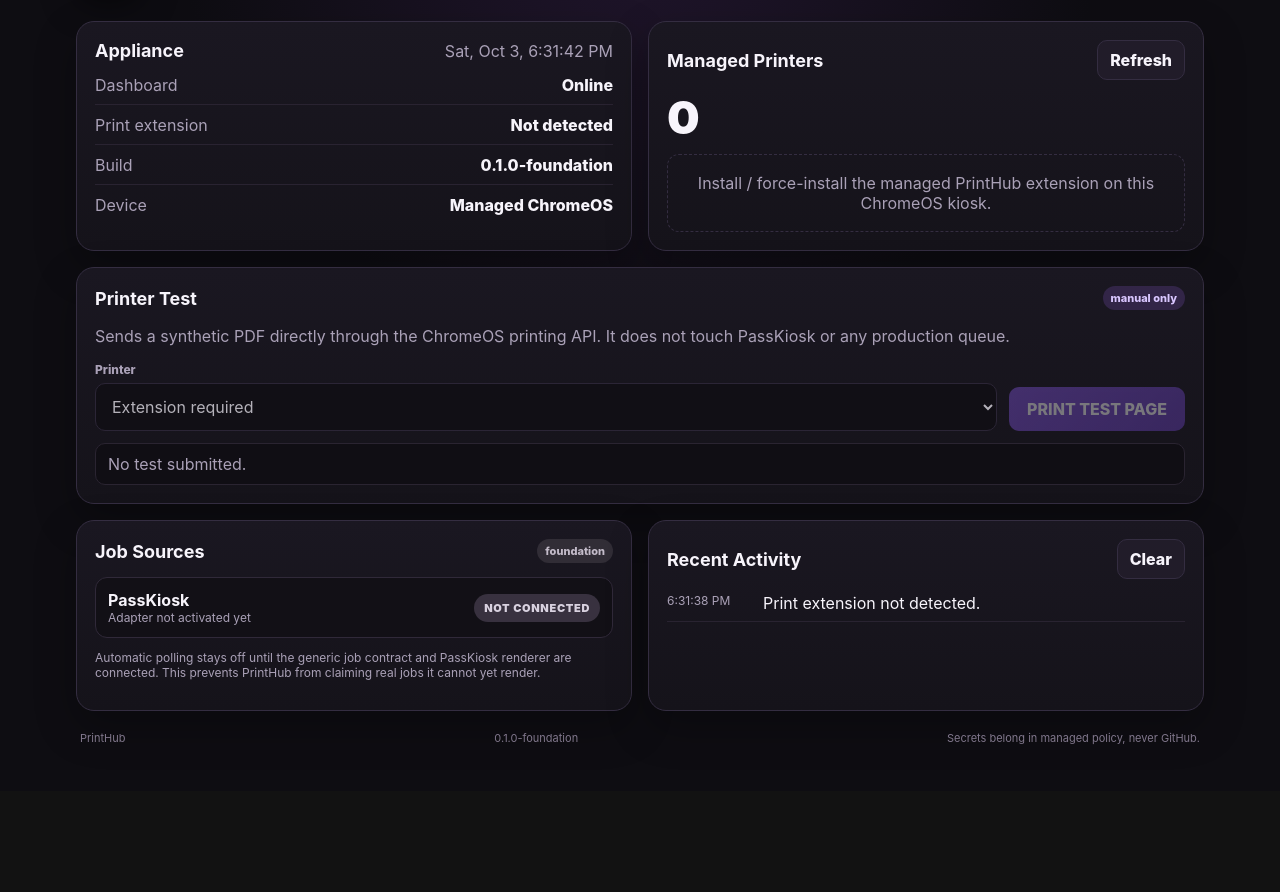
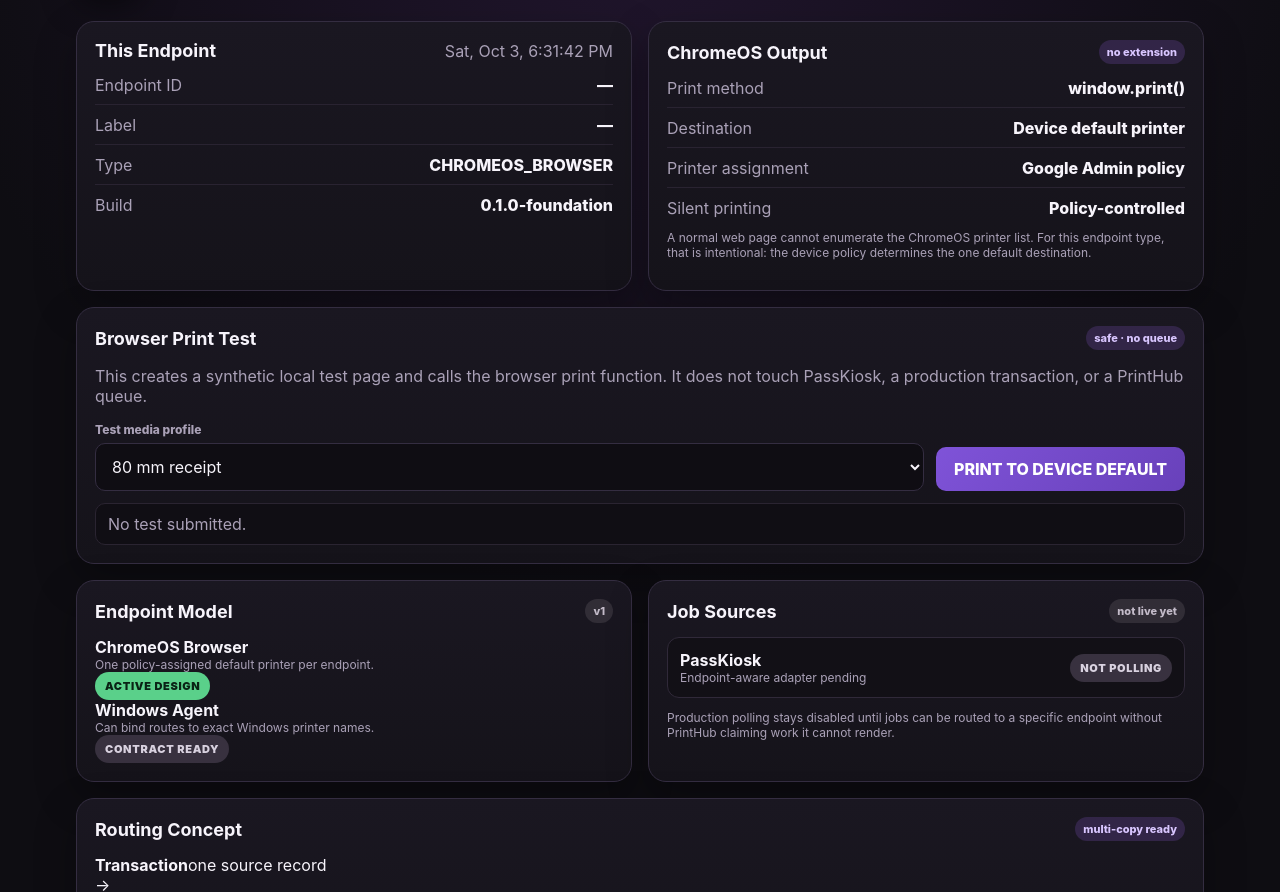
Before and after one commit to joe4816/printhub, a browser extension: page index.html in a window 1280 px wide. Shown: the part 117-1009 px from the top of the page. Before the commit the page ends 908 px from the top, so only its background shows below. Drawn offline with Linux system fonts and the light colour scheme.

Commit message:
Switch dashboard to no-extension endpoint mode

```diff
--- a/index.html
+++ b/index.html
@@ -16,9 +16,9 @@
     <header class="hero">
       <div class="mark">PH</div>
       <div>
-        <div class="eyebrow">CHROMEOS PRINT APPLIANCE</div>
+        <div class="eyebrow">SHARED PRINT ENDPOINT</div>
         <h1>PrintHub</h1>
-        <p>Shared local printing infrastructure for school workflows.</p>
+        <p>One routing layer for ChromeOS, Windows, and future print appliances.</p>
       </div>
       <div id="overallState" class="state state-warn">STARTING</div>
     </header>
@@ -26,62 +26,104 @@
     <section class="grid">
       <article class="card">
         <div class="card-head">
-          <h2>Appliance</h2>
+          <h2>This Endpoint</h2>
           <span id="clock" class="muted"></span>
         </div>
         <dl class="facts">
-          <div><dt>Dashboard</dt><dd id="dashboardState">Online</dd></div>
-          <div><dt>Print extension</dt><dd id="extensionState">Checking…</dd></div>
+          <div><dt>Endpoint ID</dt><dd id="endpointId">—</dd></div>
+          <div><dt>Label</dt><dd id="endpointLabel">—</dd></div>
+          <div><dt>Type</dt><dd id="endpointType">CHROMEOS_BROWSER</dd></div>
           <div><dt>Build</dt><dd id="buildVersion">—</dd></div>
-          <div><dt>Device</dt><dd id="deviceName">Managed ChromeOS</dd></div>
         </dl>
       </article>
 
       <article class="card">
         <div class="card-head">
-          <h2>Managed Printers</h2>
-          <button id="refreshPrinters" class="ghost" type="button">Refresh</button>
+          <h2>ChromeOS Output</h2>
+          <span class="badge">no extension</span>
         </div>
-        <div id="printerSummary" class="big-number">—</div>
-        <div id="printerList" class="printer-list">
-          <div class="empty">Waiting for the PrintHub extension.</div>
-        </div>
+        <dl class="facts">
+          <div><dt>Print method</dt><dd>window.print()</dd></div>
+          <div><dt>Destination</dt><dd>Device default printer</dd></div>
+          <div><dt>Printer assignment</dt><dd>Google Admin policy</dd></div>
+          <div><dt>Silent printing</dt><dd id="silentState">Policy-controlled</dd></div>
+        </dl>
+        <p class="muted small note">A normal web page cannot enumerate the ChromeOS printer list. For this endpoint type, that is intentional: the device policy determines the one default destination.</p>
       </article>
 
       <article class="card wide">
         <div class="card-head">
-          <h2>Printer Test</h2>
-          <span class="badge">manual only</span>
+          <h2>Browser Print Test</h2>
+          <span class="badge">safe · no queue</span>
         </div>
-        <p class="muted">Sends a synthetic PDF directly through the ChromeOS printing API. It does not touch PassKiosk or any production queue.</p>
+        <p class="muted">This creates a synthetic local test page and calls the browser print function. It does not touch PassKiosk, a production transaction, or a PrintHub queue.</p>
         <div class="test-row">
           <label>
-            <span>Printer</span>
-            <select id="testPrinter" disabled>
-              <option>Extension required</option>
+            <span>Test media profile</span>
+            <select id="testMedia">
+              <option value="80MM_RECEIPT">80 mm receipt</option>
+              <option value="LETTER_PORTRAIT">Letter portrait</option>
+              <option value="HALF_LETTER_LANDSCAPE">Half-letter landscape</option>
             </select>
           </label>
-          <button id="testPrint" class="primary" type="button" disabled>PRINT TEST PAGE</button>
+          <button id="testPrint" class="primary" type="button">PRINT TO DEVICE DEFAULT</button>
         </div>
         <div id="testResult" class="result muted">No test submitted.</div>
       </article>
 
       <article class="card">
         <div class="card-head">
+          <h2>Endpoint Model</h2>
+          <span class="badge badge-neutral">v1</span>
+        </div>
+        <div class="endpoint-row">
+          <div>
+            <strong>ChromeOS Browser</strong>
+            <div class="muted small">One policy-assigned default printer per endpoint.</div>
+          </div>
+          <span class="state state-ok">ACTIVE DESIGN</span>
+        </div>
+        <div class="endpoint-row">
+          <div>
+            <strong>Windows Agent</strong>
+            <div class="muted small">Can bind routes to exact Windows printer names.</div>
+          </div>
+          <span class="state state-idle">CONTRACT READY</span>
+        </div>
+      </article>
+
+      <article class="card">
+        <div class="card-head">
           <h2>Job Sources</h2>
-          <span class="badge badge-neutral">foundation</span>
+          <span class="badge badge-neutral">not live yet</span>
         </div>
         <div class="source-row">
           <div>
             <strong>PassKiosk</strong>
-            <div class="muted small">Adapter not activated yet</div>
+            <div class="muted small">Endpoint-aware adapter pending</div>
           </div>
-          <span class="state state-idle">NOT CONNECTED</span>
+          <span class="state state-idle">NOT POLLING</span>
         </div>
-        <p class="muted small">Automatic polling stays off until the generic job contract and PassKiosk renderer are connected. This prevents PrintHub from claiming real jobs it cannot yet render.</p>
+        <p class="muted small note">Production polling stays disabled until jobs can be routed to a specific endpoint without PrintHub claiming work it cannot render.</p>
       </article>
 
-      <article class="card">
+      <article class="card wide">
+        <div class="card-head">
+          <h2>Routing Concept</h2>
+          <span class="badge">multi-copy ready</span>
+        </div>
+        <div class="route-demo">
+          <div class="route-box"><strong>Transaction</strong><span>one source record</span></div>
+          <div class="route-arrow">→</div>
+          <div class="route-box"><strong>Primary route</strong><span>e.g. AP Receipt</span></div>
+          <div class="route-plus">+</div>
+          <div class="route-box"><strong>Optional second route</strong><span>e.g. AP Kyocera</span></div>
+          <div class="route-arrow">→</div>
+          <div class="route-box"><strong>Separate jobs</strong><span>same transaction ID</span></div>
+        </div>
+      </article>
+
+      <article class="card wide">
         <div class="card-head">
           <h2>Recent Activity</h2>
           <button id="clearLog" class="ghost" type="button">Clear</button>
@@ -93,8 +135,22 @@
     <footer>
       <span>PrintHub</span>
       <span id="footerBuild"></span>
-      <span>Secrets belong in managed policy, never GitHub.</span>
+      <span>Endpoint IDs are identifiers, not secrets.</span>
     </footer>
   </main>
+
+  <section id="printSurface" aria-hidden="true">
+    <div class="print-brand">PrintHub</div>
+    <div class="print-title">Browser Print Test</div>
+    <div class="print-rule"></div>
+    <dl class="print-facts">
+      <div><dt>Endpoint</dt><dd id="printEndpoint">—</dd></div>
+      <div><dt>Media</dt><dd id="printMedia">—</dd></div>
+      <div><dt>Time</dt><dd id="printTime">—</dd></div>
+    </dl>
+    <div class="print-rule"></div>
+    <p>If this page reached the intended printer without a Chrome print dialog, the ChromeOS default-printer and silent-printing policies are working.</p>
+    <p class="print-small">This is a synthetic test. No production queue was touched.</p>
+  </section>
 </body>
 </html>
```
